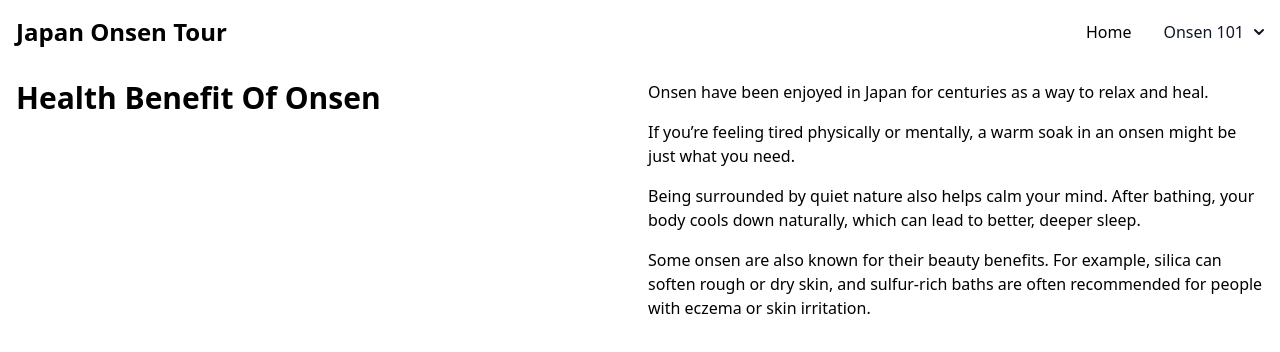
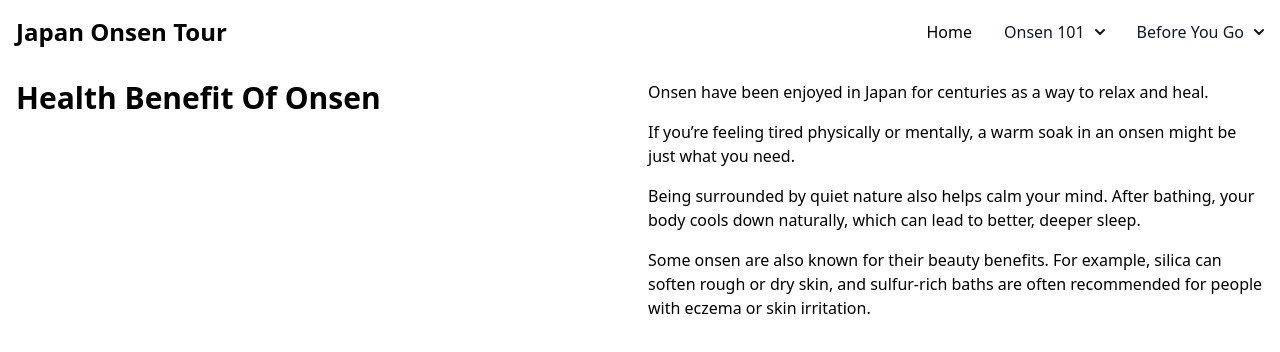
Before and after one commit to elriot/JapanOnsenTour, a React (Vite) app in the folder japan-onsen-tour/: page /JapanOnsenTour/health in a window 1280 px wide. Shown: the top 352 px of the page. Built offline with nearby package versions, Linux system fonts and the light colour scheme.

Commit message:
added some Pages

```diff
--- a/japan-onsen-tour/src/App.jsx
+++ b/japan-onsen-tour/src/App.jsx
@@ -21,6 +21,11 @@ function App() {
 				<Route path="/" element={<Main />} />
 				<Route path="/onsen" element={<WhatIsOnsen />} />
 				<Route path="/health" element={<HealthBenefit />} />
+
+				<Route path="/etiquette" element={<Etiquette />} />
+				<Route path="/tattoo" element={<Tattoo />} />
+				<Route path="/accomodation" element={<RyokanHotel />} />
+				<Route path="/packing" element={<PackingEssensial />} />
 			</Routes>
 		</Router>
 		{/* <Header/>
--- a/japan-onsen-tour/src/pages/Header.jsx
+++ b/japan-onsen-tour/src/pages/Header.jsx
@@ -49,6 +49,26 @@ function Navbar() {
 								]} />
 							}
             			</li>
+						<li className="relative">
+							<button
+								onClick={() => setIsDropdownOpen(!isDropdownOpen)}
+								className="flex items-center justify-between w-full py-2 px-3 text-gray-900 rounded hover:bg-gray-100 md:hover:bg-transparent md:border-0 md:hover:text-blue-700 md:p-0 md:w-auto"
+							>
+								Before You Go
+								<svg className="w-2.5 h-2.5 ms-2.5" xmlns="http://www.w3.org/2000/svg" fill="none" viewBox="0 0 10 6">
+									<path stroke="currentColor" strokeLinecap="round" strokeLinejoin="round" strokeWidth="2" d="m1 1 4 4 4-4" />
+								</svg>
+							</button>
+
+							{isDropdownOpen &&
+								<DropdownMenu items={[
+									{ to: '/etiquette', label: 'Onsen Etiquette' },
+									{ to: '/tattoo', label: 'Things to Know About Tattoos' },
+									{ to: '/accomodation', label: 'Hotel & Ryokan Types' },
+									{ to: '/packing', label: 'Packing Essentials' },
+								]} />
+							}
+            			</li>
 						{/* Onsen 101 menu Done */}
 
 					</ul>
```
